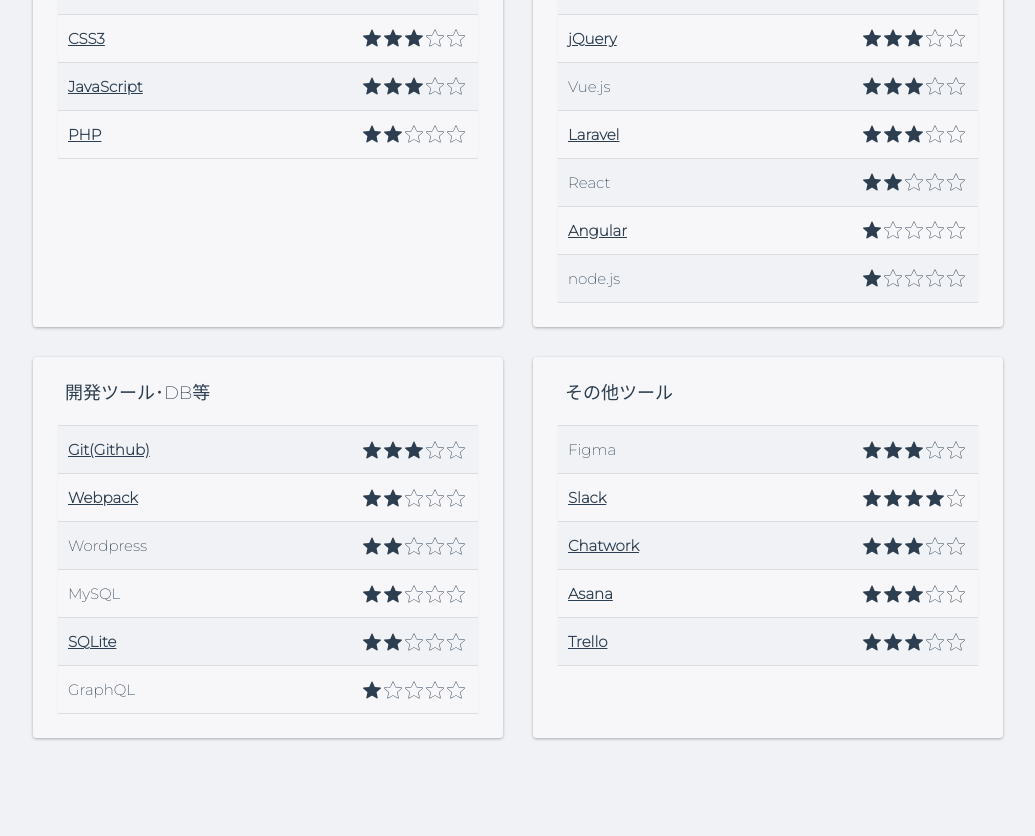
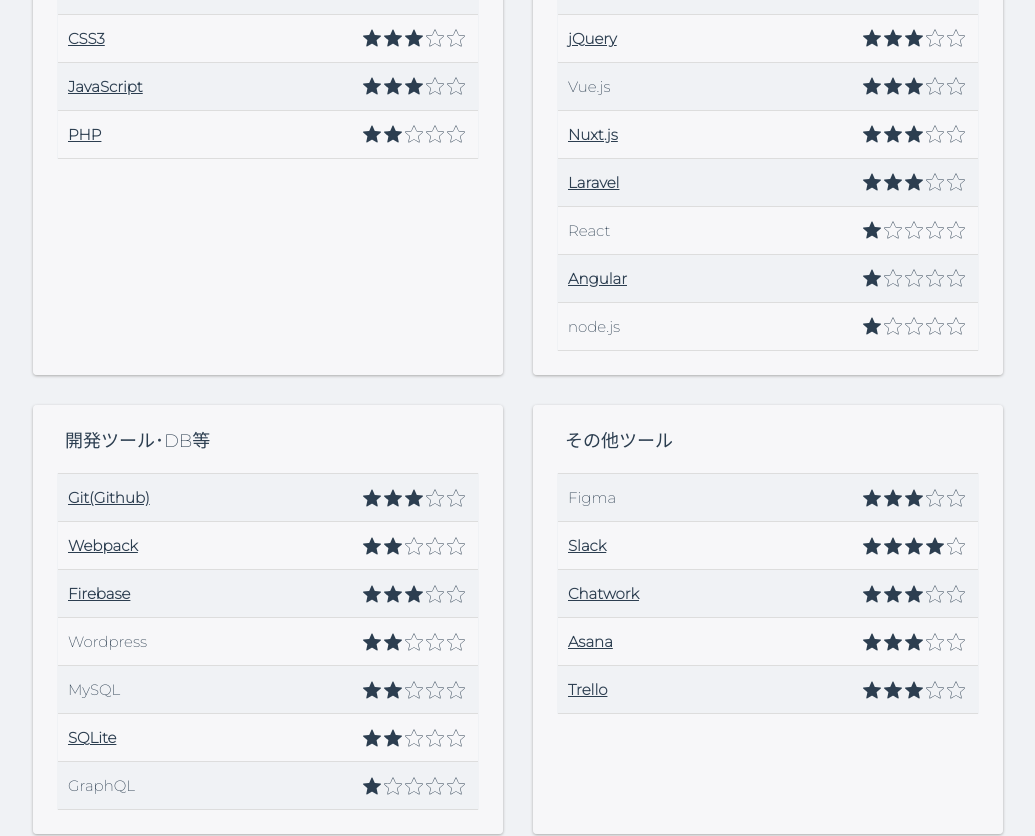
Before and after one commit to Maple0922/portfolio, a Vue app: page / in a window 1280 px wide. Shown: the part 1480-2316 px from the top of the page, without its empty margins (122-1157 px from the left). Built offline with nearby package versions, Linux system fonts and the light colour scheme; what vue-smooth-scroll would draw is missing.

Commit message:
Add: 技術欄に使える技術を追加

```diff
--- a/src/components/Main/Skills.vue
+++ b/src/components/Main/Skills.vue
@@ -96,13 +96,18 @@
               ex: false,
             },
             {
+              name: "Nuxt.js",
+              star: 3,
+              ex: true,
+            },
+            {
               name: "Laravel",
               star: 3,
               ex: true,
             },
             {
               name: "React",
-              star: 2,
+              star: 1,
               ex: false,
             },
             {
@@ -128,6 +133,11 @@
             {
               name: "Webpack",
               star: 2,
+              ex: true,
+            },
+            {
+              name: "Firebase",
+              star: 3,
               ex: true,
             },
             {
```
